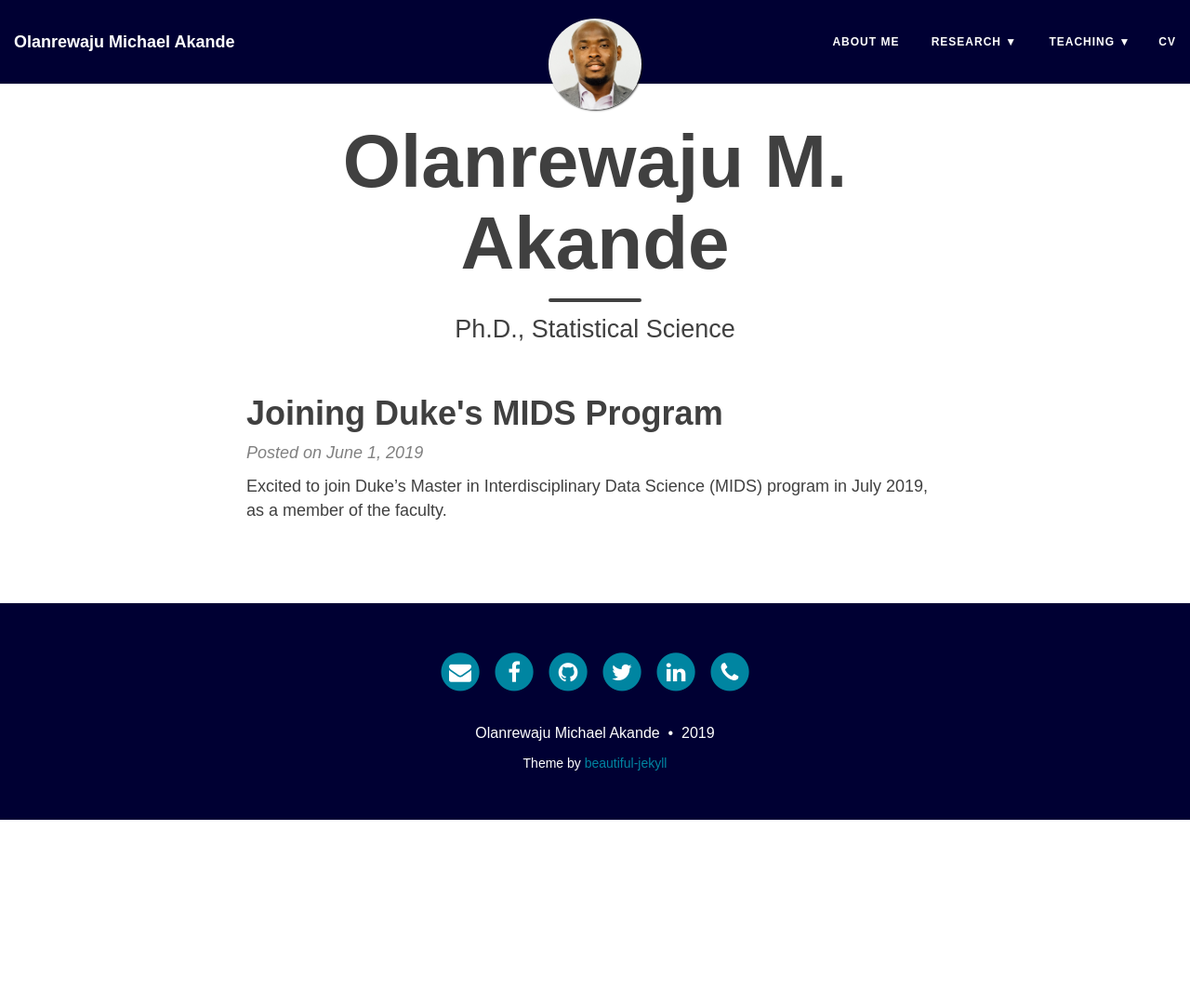
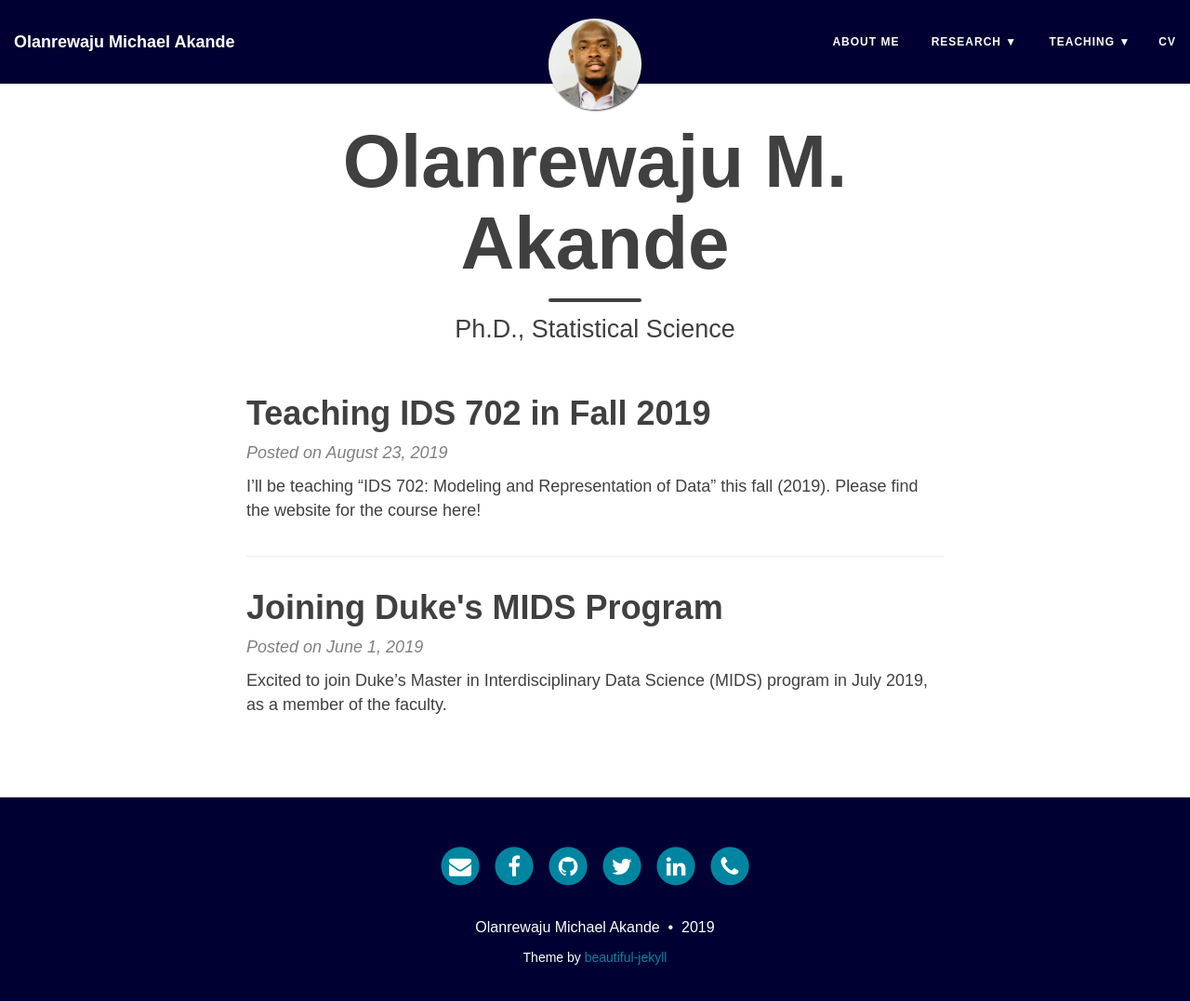
Before and after one commit to akandelanre/akandelanre.github.io, a Jekyll site: the page built from index.html, in a window 1280 px wide and 1091 px high. Shown: the top 1077 px of the window at 93% size. Built offline with Jekyll 4.4.1, drawn with Linux system fonts in a browser that asks for light colours; nearby versions of some CDN libraries; the list of posts is cut into pages by our own code.

Commit message:
Add new post for IDS 702

```diff
--- /dev/null
+++ b/_posts/2019-08-23-IDS702.md
@@ -0,0 +1,7 @@
+---
+layout: post
+title: Teaching IDS 702 in Fall 2019
+#image: /img/profile-pic.jpg
+---
+
+I'll be teaching "IDS 702: Modeling and Representation of Data" this fall (2019). Please find the website for the course [here](https://akandelanre.github.io/IDS702_F19/)!
```
Also changed, not shown: aboutme.md (+1 -1 lines).
